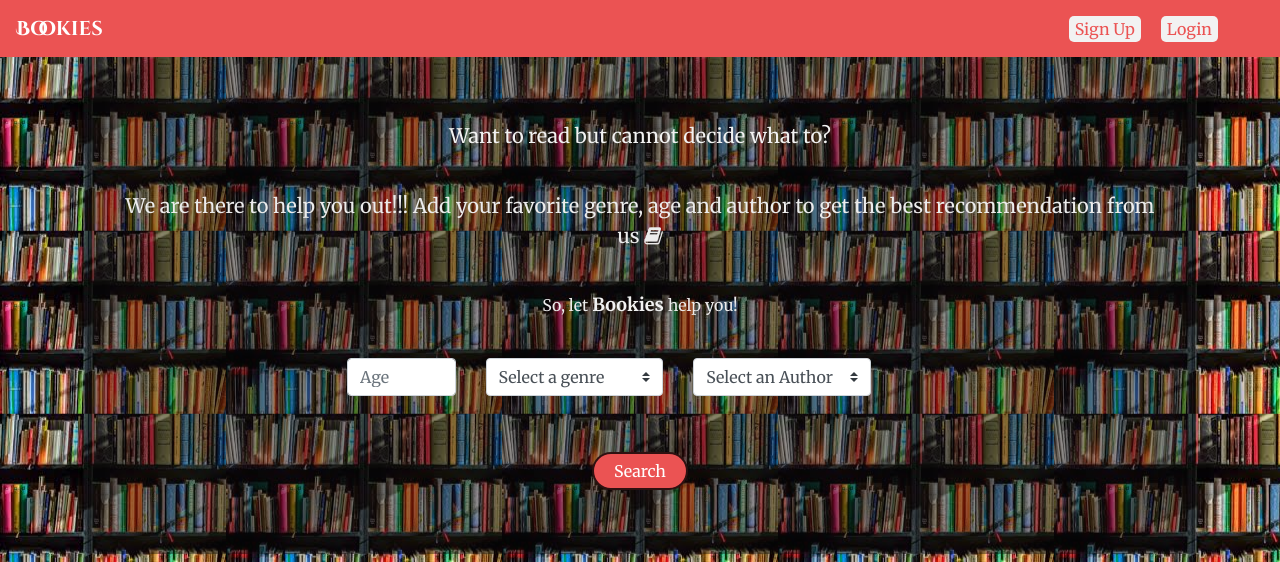
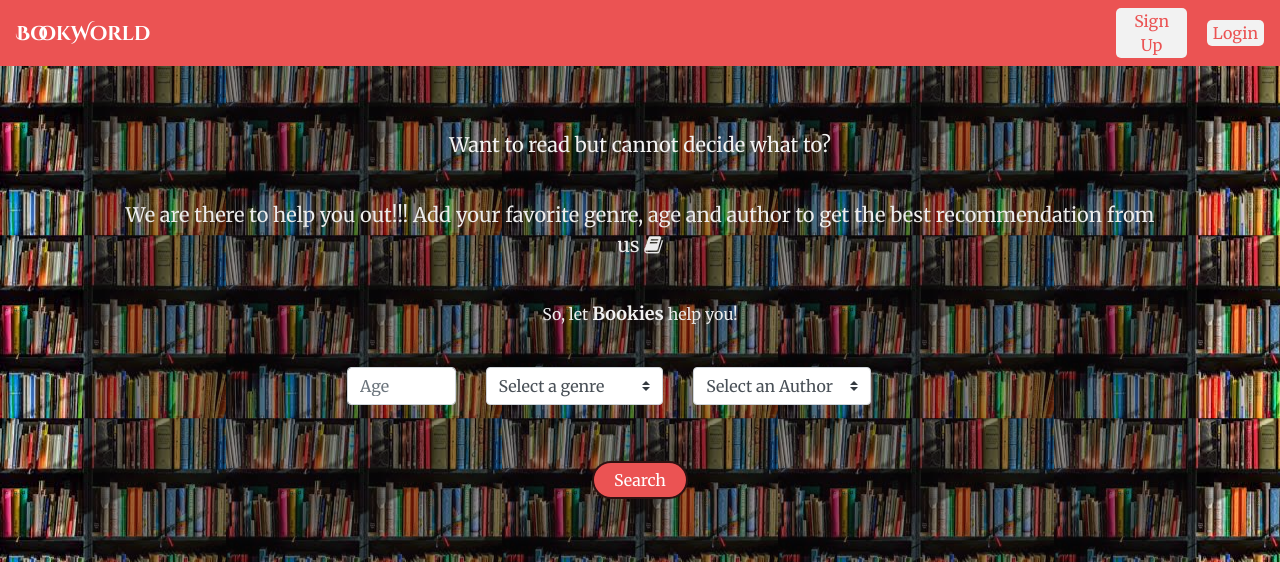
Before and after one commit to trisha3290/bookies_p, a Flask app: page /home in a window 1280 px wide. Shown: the top 562 px of the page. Run offline with Flask 2, Linux system fonts and the light colour scheme; some libraries are stand-ins or nearby versions.

Commit message:
Update home.html

```diff
--- a/templates/home.html
+++ b/templates/home.html
@@ -18,13 +18,13 @@
 
 <body>
     <nav class=" text-center navbar navbar-expand-md navbar-dark bg-custom" style="background-color: #EB5353;">
-        <a class="navbar-brand" href="{{ url_for('home') }}"><span class="r-name" style="margin-left: 0px;">Bookies</span></a>
+        <a class="navbar-brand" href="{{ url_for('home') }}"><span class="r-name" style="margin-left: 0px;">BookWorld</span></a>
         <!--<span class="r-name" style="color: #F2F2f2;margin-left: 850px;">Login</span>
         <span class="r-name" href="{{ url_for('home') }}" style="color: #F2F2f2;margin-left: 20px;margin-right: 10px;">Sign Up</span>
         <span class="r-name" href="{{ url_for('home') }}" style="color: #F2F2f2;margin-left: 20px;margin-right: 0px;">About us</span>-->
         <!--<button class="more-info" style="background-color: #f2f2f2;margin-left: 950px;margin-right:20px;border: none;color:#EB5353;border-radius:5px"><a href="http://127.0.0.1:5000/signup" style="color: #eb5353;">Sign Up</a></button>-->
         {% if user["is_logged_in"] %}
-        <p style="margin-left: 30px;color:white;">Hi, {{user["name"]}}</p>
+        <p style="margin-left: 10px;color:white;padding:0px;height: 25px;width: 30px;">Hi, {{user["name"]}}</p>
         <button class="more-info" style="background-color: #f2f2f2;border: none;color:#EB5353;border-radius:5px;margin-left: 1000px;"><a href="http://127.0.0.1:5000/logout" style="color: #eb5353">Logout</a></button>
         <button class="navbar-toggler" type="button" data-toggle="collapse" data-target="#navbarSupportedContent" aria-controls="navbarSupportedContent" aria-expanded="false" aria-label="Toggle navigation">
         {% else %}
```
